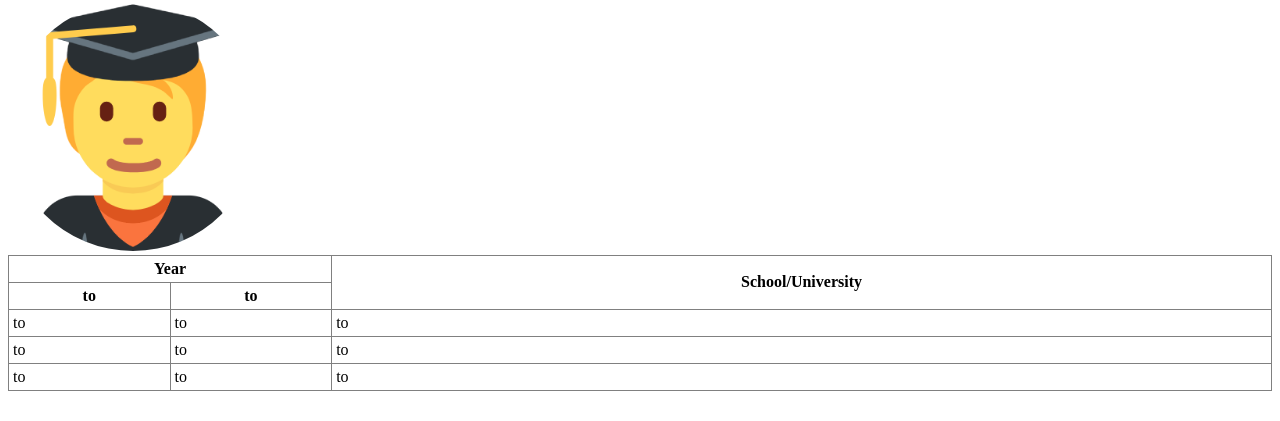
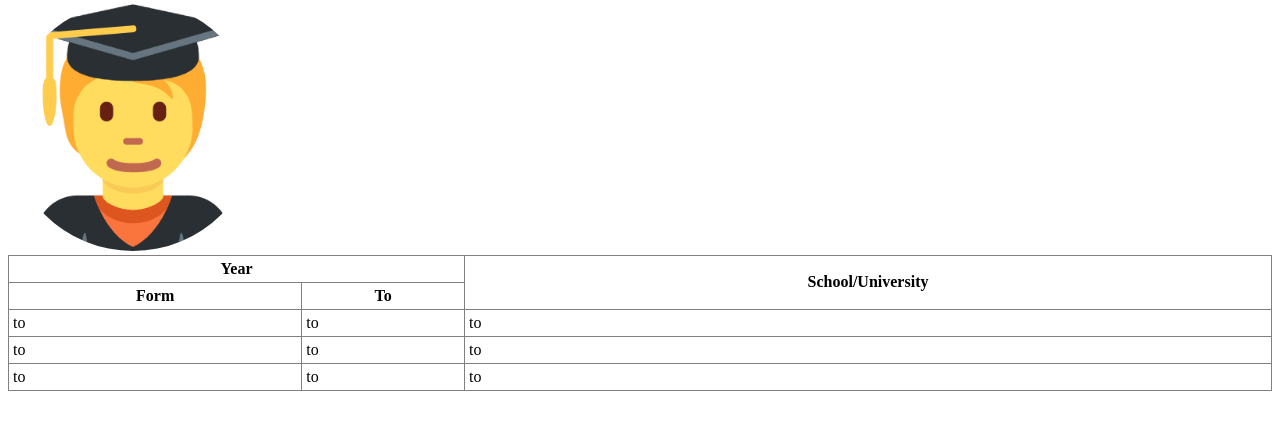
Before and after one commit to dewluffy/CC20-Homework01, a plain HTML site: page Education.html in a window 1280 px wide. Shown: the part 115-536 px from the top of the page. Drawn offline with Linux system fonts and the light colour scheme.

Commit message:
modify readme.md + education

```diff
--- a/Education.html
+++ b/Education.html
@@ -26,8 +26,8 @@
       <th class="th1" rowspan="2">School/University</th>
     </tr>
     <tr>
-      <th class="th1">to</th>
-      <th class="th1">to</th>
+      <th class="th1">Form</th>
+      <th class="th1">To</th>
     </tr>
     <tr>
       <td>to</td>
```
Also changed, not shown: 1 other file.
